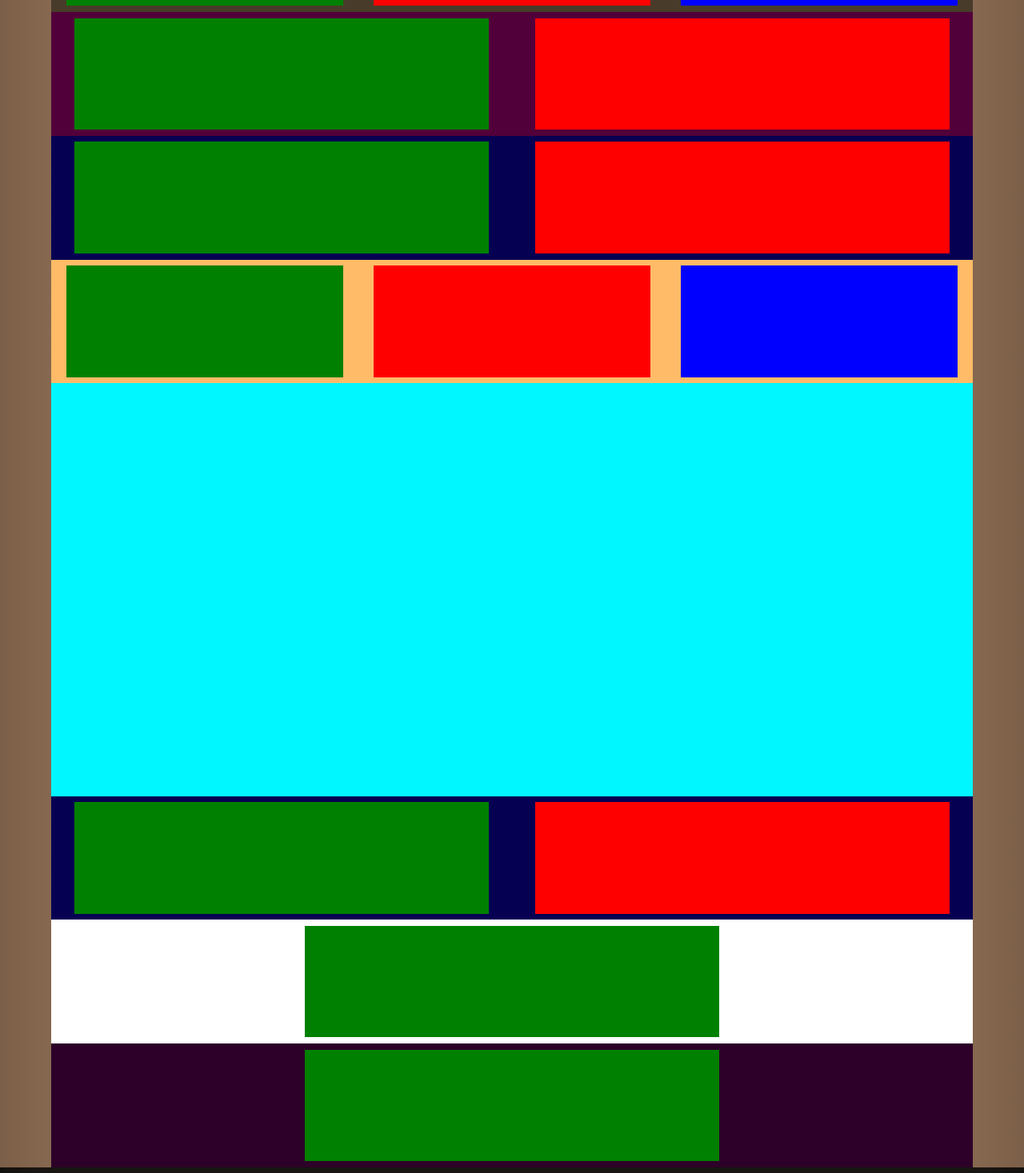
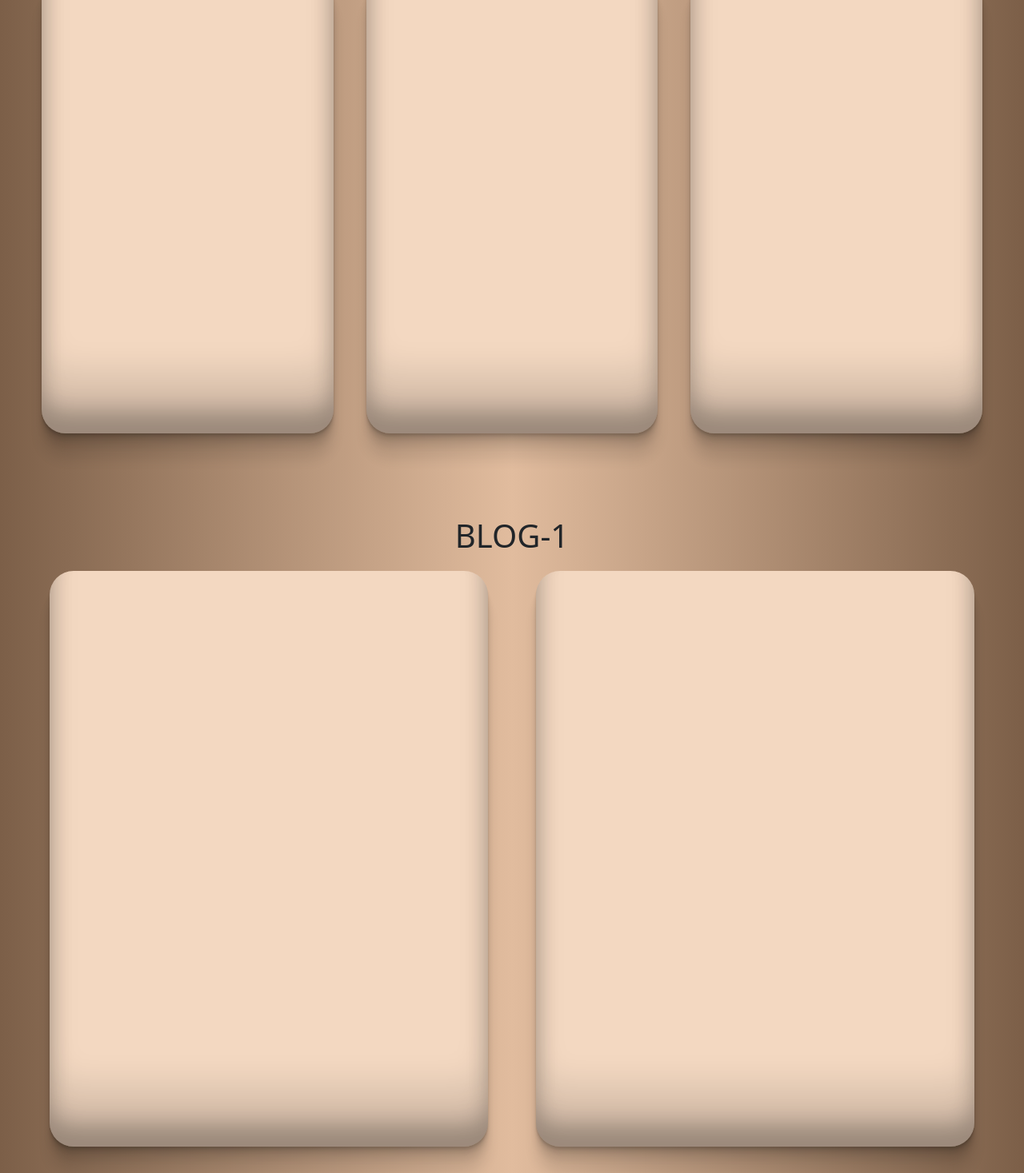
Before and after one commit to EmirCBKC/Coffee-E-Commerce-REACT-PYTHON-DJANGO-SASS, a React (Create React App) app in the folder coffee/: page / in a window 1280 px wide. Shown: the part 1330-2797 px from the top of the page at 80% size. Built offline with nearby package versions, Linux system fonts and the light colour scheme.

Commit message:
template-update

```diff
--- a/coffee/src/components/Main.js
+++ b/coffee/src/components/Main.js
@@ -23,9 +23,10 @@ function Main() {
                 </video>
             </div>
 
-            <div className='content mt-5 d-flex flex-column justify-content-start align-items-center'>
+            <div className='content mt-5 mb-5 d-flex flex-column justify-content-start align-items-center'>
 
-                <div className='info row justify-content-around align-items-center'>
+                <div className='info mt-5 mb-5 row justify-content-around align-items-center'>
+                    <h1 className='text-center'>INFO</h1>
                     <div className='info-1 col-3'>
 
                     </div>
@@ -37,7 +38,8 @@ function Main() {
                     </div>
                 </div>
 
-                <div className='blog-up row justify-content-around align-items-center'>
+                <div className='blog-up mt-5 mb-5 row justify-content-around align-items-center'>
+                <h1 className='text-center'>BLOG-1</h1>
                     <div className='blog-up-1 col-5'>
 
                     </div>
@@ -46,7 +48,8 @@ function Main() {
                     </div>
                 </div>
 
-                <div className='blog-down row justify-content-around align-items-center'>
+                <div className='blog-down mt-5 mb-5 row justify-content-around align-items-center'>
+                <h1 className='text-center'>BLOG-2</h1>
                     <div className='blog-down-1 col-5'>
 
                     </div>
@@ -55,7 +58,8 @@ function Main() {
                     </div>
                 </div>
 
-                <div className='about row justify-content-around align-items-center'>
+                <div className='about mt-5 mb-5 row justify-content-around align-items-center'>
+                <h1 className='text-center'>ABOUT</h1>
                     <div className='about-1 col-3'>
 
                     </div>
@@ -67,10 +71,12 @@ function Main() {
                     </div>
                 </div>
 
+                <h1 className='text-center'>PRODUCTS</h1>
                 <div className='products row justify-content-around align-items-center'>
                 </div>
 
-                <div className='contact-us row justify-content-around align-items-center'>
+                <div className='contact-us mt-5 mb-5 row justify-content-around align-items-center'>
+                <h1 className='text-center'>CONTACT-US</h1>
                     <div className='form col-5'>
 
                     </div>
@@ -79,19 +85,22 @@ function Main() {
                     </div>
                 </div>
 
-                <div className='accordion-row row justify-content-around align-items-center'>
+                <div className='accordion-row mt-5 mb-5 row justify-content-around align-items-center'>
+                <h1 className='text-center'>ACCORDION</h1>
                     <div className='accordion col-5'>
 
                     </div>
                 </div>
 
-                <div className='partner-row row justify-content-around align-items-center'>
+                <div className='partner-row mt-5 mb-5 row justify-content-around align-items-center'>
+                <h1 className='text-center'>PARTNERSHIP</h1>
                     <div className='partner col-5'>
 
                     </div>
                 </div>
 
             </div>
+
             <MyFooter />
         </>
     )
--- a/coffee/src/components/Main.scss
+++ b/coffee/src/components/Main.scss
@@ -2,6 +2,7 @@ $background: linear-gradient(90deg, rgba(124, 95, 72, 1) 0%, rgba(225, 188, 158,
 $navbar-footer: #181512;
 $navbar-footer-text: #f3d8c1;
 $dropdown: #493b2a;
+$card: #f3d8c1;
 
 * {
   margin: 0px;
@@ -50,149 +51,193 @@ body {
       background-color: $navbar-footer;
     }
   }
+
+  .form-control {
+    background-color: $card;
+  }
+
+  .nav-search {
+    background-color: $card;
+  }
+
+  .nav-search:hover {
+    background-color: $dropdown;
+    color: $card;
+    text-shadow: 1px 1px 10px $navbar-footer;
+    border: 1px solid $card;
+  }
 }
 
 //? ************************************* NAVBAR-SCSS-END *****************************************
 
 //* ************************************* MAIN-SCSS-START *****************************************
 
+.header {
+  width: 100%;
+  height: 67rem;
+  box-shadow: rgba(0, 0, 0, 0.25) 0px 54px 55px, rgba(0, 0, 0, 0.12) 0px -12px 30px, rgba(0, 0, 0, 0.12) 0px 4px 6px, rgba(0, 0, 0, 0.17) 0px 12px 13px, rgba(0, 0, 0, 0.09) 0px -3px 5px;
+
+  video {
+    border-radius: 0px 0px 10px 10px;
+  }
+}
+
 .content {
   width: 100%;
-  height: 100rem;
-
-  .header {
-    width: 100%;
-    height: 70rem;
-
-    video {
-      box-shadow: $navbar-footer 0px 20px 30px -10px;
-      border-radius: 0px 0px 10px 10px;
-    }
-
-  }
+  height: auto;
 
   .info {
-    width: 90%;
-    height: 30rem;
-    background-color: #493b2a;
+    width: 95%;
+    height: 40rem;
 
     .info-1 {
       height: 90%;
       width: 30%;
-      background-color: green;
+      background-color: $card;
+      border-radius: 30px;
+      box-shadow: rgba(0, 0, 0, 0.17) 0px -23px 25px 0px inset, rgba(0, 0, 0, 0.15) 0px -36px 30px 0px inset, rgba(0, 0, 0, 0.1) 0px -79px 40px 0px inset, rgba(0, 0, 0, 0.06) 0px 2px 1px, rgba(0, 0, 0, 0.09) 0px 4px 2px, rgba(0, 0, 0, 0.09) 0px 8px 4px, rgba(0, 0, 0, 0.09) 0px 16px 8px, rgba(0, 0, 0, 0.09) 0px 32px 16px;
     }
+
     .info-2 {
       width: 30%;
       height: 90%;
-      background-color: red;
+      background-color: $card;
+      border-radius: 30px;
+      box-shadow: rgba(0, 0, 0, 0.17) 0px -23px 25px 0px inset, rgba(0, 0, 0, 0.15) 0px -36px 30px 0px inset, rgba(0, 0, 0, 0.1) 0px -79px 40px 0px inset, rgba(0, 0, 0, 0.06) 0px 2px 1px, rgba(0, 0, 0, 0.09) 0px 4px 2px, rgba(0, 0, 0, 0.09) 0px 8px 4px, rgba(0, 0, 0, 0.09) 0px 16px 8px, rgba(0, 0, 0, 0.09) 0px 32px 16px;
     }
+
     .info-3 {
       width: 30%;
       height: 90%;
-      background-color: blue;
+      background-color: $card;
+      border-radius: 30px;
+      box-shadow: rgba(0, 0, 0, 0.17) 0px -23px 25px 0px inset, rgba(0, 0, 0, 0.15) 0px -36px 30px 0px inset, rgba(0, 0, 0, 0.1) 0px -79px 40px 0px inset, rgba(0, 0, 0, 0.06) 0px 2px 1px, rgba(0, 0, 0, 0.09) 0px 4px 2px, rgba(0, 0, 0, 0.09) 0px 8px 4px, rgba(0, 0, 0, 0.09) 0px 16px 8px, rgba(0, 0, 0, 0.09) 0px 32px 16px;
     }
   }
 
   .blog-up {
-    width: 90%;
-    height: 30rem;
-    background-color: #520039;
+    width: 95%;
+    height: 50rem;
 
     .blog-up-1 {
       height: 90%;
       width: 45%;
-      background-color: green;
+      background-color: $card;
+      border-radius: 30px;
+      box-shadow: rgba(0, 0, 0, 0.17) 0px -23px 25px 0px inset, rgba(0, 0, 0, 0.15) 0px -36px 30px 0px inset, rgba(0, 0, 0, 0.1) 0px -79px 40px 0px inset, rgba(0, 0, 0, 0.06) 0px 2px 1px, rgba(0, 0, 0, 0.09) 0px 4px 2px, rgba(0, 0, 0, 0.09) 0px 8px 4px, rgba(0, 0, 0, 0.09) 0px 16px 8px, rgba(0, 0, 0, 0.09) 0px 32px 16px;
     }
+
     .blog-up-2 {
       width: 45%;
       height: 90%;
-      background-color: red;
+      background-color: $card;
+      border-radius: 30px;
+      box-shadow: rgba(0, 0, 0, 0.17) 0px -23px 25px 0px inset, rgba(0, 0, 0, 0.15) 0px -36px 30px 0px inset, rgba(0, 0, 0, 0.1) 0px -79px 40px 0px inset, rgba(0, 0, 0, 0.06) 0px 2px 1px, rgba(0, 0, 0, 0.09) 0px 4px 2px, rgba(0, 0, 0, 0.09) 0px 8px 4px, rgba(0, 0, 0, 0.09) 0px 16px 8px, rgba(0, 0, 0, 0.09) 0px 32px 16px;
     }
   }
 
   .blog-down {
-    width: 90%;
-    height: 30rem;
-    background-color: #050052;
+    width: 95%;
+    height: 50rem;
 
     .blog-down-1 {
       height: 90%;
       width: 45%;
-      background-color: green;
+      background-color: $card;
+      border-radius: 30px;
+      box-shadow: rgba(0, 0, 0, 0.17) 0px -23px 25px 0px inset, rgba(0, 0, 0, 0.15) 0px -36px 30px 0px inset, rgba(0, 0, 0, 0.1) 0px -79px 40px 0px inset, rgba(0, 0, 0, 0.06) 0px 2px 1px, rgba(0, 0, 0, 0.09) 0px 4px 2px, rgba(0, 0, 0, 0.09) 0px 8px 4px, rgba(0, 0, 0, 0.09) 0px 16px 8px, rgba(0, 0, 0, 0.09) 0px 32px 16px;
     }
+
     .blog-down-2 {
       width: 45%;
       height: 90%;
-      background-color: red;
+      background-color: $card;
+      border-radius: 30px;
+      box-shadow: rgba(0, 0, 0, 0.17) 0px -23px 25px 0px inset, rgba(0, 0, 0, 0.15) 0px -36px 30px 0px inset, rgba(0, 0, 0, 0.1) 0px -79px 40px 0px inset, rgba(0, 0, 0, 0.06) 0px 2px 1px, rgba(0, 0, 0, 0.09) 0px 4px 2px, rgba(0, 0, 0, 0.09) 0px 8px 4px, rgba(0, 0, 0, 0.09) 0px 16px 8px, rgba(0, 0, 0, 0.09) 0px 32px 16px;
     }
   }
 
   .about {
-    width: 90%;
-    height: 30rem;
-    background-color: #ffbb67;
+    width: 95%;
+    height: 40rem;
 
     .about-1 {
       height: 90%;
       width: 30%;
-      background-color: green;
+      background-color: $card;
+      border-radius: 30px;
+      box-shadow: rgba(0, 0, 0, 0.17) 0px -23px 25px 0px inset, rgba(0, 0, 0, 0.15) 0px -36px 30px 0px inset, rgba(0, 0, 0, 0.1) 0px -79px 40px 0px inset, rgba(0, 0, 0, 0.06) 0px 2px 1px, rgba(0, 0, 0, 0.09) 0px 4px 2px, rgba(0, 0, 0, 0.09) 0px 8px 4px, rgba(0, 0, 0, 0.09) 0px 16px 8px, rgba(0, 0, 0, 0.09) 0px 32px 16px;
     }
+
     .about-2 {
       width: 30%;
       height: 90%;
-      background-color: red;
+      background-color: $card;
+      border-radius: 30px;
+      box-shadow: rgba(0, 0, 0, 0.17) 0px -23px 25px 0px inset, rgba(0, 0, 0, 0.15) 0px -36px 30px 0px inset, rgba(0, 0, 0, 0.1) 0px -79px 40px 0px inset, rgba(0, 0, 0, 0.06) 0px 2px 1px, rgba(0, 0, 0, 0.09) 0px 4px 2px, rgba(0, 0, 0, 0.09) 0px 8px 4px, rgba(0, 0, 0, 0.09) 0px 16px 8px, rgba(0, 0, 0, 0.09) 0px 32px 16px;
     }
+
     .about-3 {
       width: 30%;
       height: 90%;
-      background-color: blue;
+      background-color: $card;
+      border-radius: 30px;
+      box-shadow: rgba(0, 0, 0, 0.17) 0px -23px 25px 0px inset, rgba(0, 0, 0, 0.15) 0px -36px 30px 0px inset, rgba(0, 0, 0, 0.1) 0px -79px 40px 0px inset, rgba(0, 0, 0, 0.06) 0px 2px 1px, rgba(0, 0, 0, 0.09) 0px 4px 2px, rgba(0, 0, 0, 0.09) 0px 8px 4px, rgba(0, 0, 0, 0.09) 0px 16px 8px, rgba(0, 0, 0, 0.09) 0px 32px 16px;
     }
   }
 
   .products {
     width: 90%;
     height: 100rem;
-    background-color: #00f7ff;
+    background-color: $card;
+    box-shadow: rgba(0, 0, 0, 0.17) 0px -23px 25px 0px inset, rgba(0, 0, 0, 0.15) 0px -36px 30px 0px inset, rgba(0, 0, 0, 0.1) 0px -79px 40px 0px inset, rgba(0, 0, 0, 0.06) 0px 2px 1px, rgba(0, 0, 0, 0.09) 0px 4px 2px, rgba(0, 0, 0, 0.09) 0px 8px 4px, rgba(0, 0, 0, 0.09) 0px 16px 8px, rgba(0, 0, 0, 0.09) 0px 32px 16px;
+    border-radius: 30px;
   }
 
   .contact-us {
-    width: 90%;
-    height: 30rem;
-    background-color: #050052;
+    width: 95%;
+    height: 50rem;
 
     .form {
       height: 90%;
       width: 45%;
-      background-color: green;
+      background-color: $card;
+      border-radius: 30px;
+      box-shadow: rgba(0, 0, 0, 0.17) 0px -23px 25px 0px inset, rgba(0, 0, 0, 0.15) 0px -36px 30px 0px inset, rgba(0, 0, 0, 0.1) 0px -79px 40px 0px inset, rgba(0, 0, 0, 0.06) 0px 2px 1px, rgba(0, 0, 0, 0.09) 0px 4px 2px, rgba(0, 0, 0, 0.09) 0px 8px 4px, rgba(0, 0, 0, 0.09) 0px 16px 8px, rgba(0, 0, 0, 0.09) 0px 32px 16px;
     }
+
     .map {
       width: 45%;
       height: 90%;
-      background-color: red;
+      background-color: $card;
+      border-radius: 30px;
+      box-shadow: rgba(0, 0, 0, 0.17) 0px -23px 25px 0px inset, rgba(0, 0, 0, 0.15) 0px -36px 30px 0px inset, rgba(0, 0, 0, 0.1) 0px -79px 40px 0px inset, rgba(0, 0, 0, 0.06) 0px 2px 1px, rgba(0, 0, 0, 0.09) 0px 4px 2px, rgba(0, 0, 0, 0.09) 0px 8px 4px, rgba(0, 0, 0, 0.09) 0px 16px 8px, rgba(0, 0, 0, 0.09) 0px 32px 16px;
     }
   }
 
   .accordion-row {
-    width: 90%;
-    height: 30rem;
-    background-color: #ffffff;
+    width: 95%;
+    height: 40rem;
 
     .accordion {
       height: 90%;
       width: 45%;
-      background-color: green;
+      background-color: $card;
+      border-radius: 30px;
+      box-shadow: rgba(0, 0, 0, 0.17) 0px -23px 25px 0px inset, rgba(0, 0, 0, 0.15) 0px -36px 30px 0px inset, rgba(0, 0, 0, 0.1) 0px -79px 40px 0px inset, rgba(0, 0, 0, 0.06) 0px 2px 1px, rgba(0, 0, 0, 0.09) 0px 4px 2px, rgba(0, 0, 0, 0.09) 0px 8px 4px, rgba(0, 0, 0, 0.09) 0px 16px 8px, rgba(0, 0, 0, 0.09) 0px 32px 16px;
     }
   }
 
   .partner-row {
-    width: 90%;
-    height: 30rem;
-    background-color: #2c0028;
+    width: 95%;
+    height: 40rem;
 
     .partner {
       height: 90%;
       width: 45%;
-      background-color: green;
+      background-color: $card;
+      border-radius: 30px;
+      box-shadow: rgba(0, 0, 0, 0.17) 0px -23px 25px 0px inset, rgba(0, 0, 0, 0.15) 0px -36px 30px 0px inset, rgba(0, 0, 0, 0.1) 0px -79px 40px 0px inset, rgba(0, 0, 0, 0.06) 0px 2px 1px, rgba(0, 0, 0, 0.09) 0px 4px 2px, rgba(0, 0, 0, 0.09) 0px 8px 4px, rgba(0, 0, 0, 0.09) 0px 16px 8px, rgba(0, 0, 0, 0.09) 0px 32px 16px;
     }
   }
 
--- a/coffee/src/components/MyNavbar.js
+++ b/coffee/src/components/MyNavbar.js
@@ -42,7 +42,7 @@ function MyNavbar() {
                                 className="me-2"
                                 aria-label="Search"
                             />
-                            <Button variant="btn btn-light">Search</Button>
+                            <Button className='nav-search' variant="">Search</Button>
                         </Form>
                     </Navbar.Collapse>
                 </Container>
```
